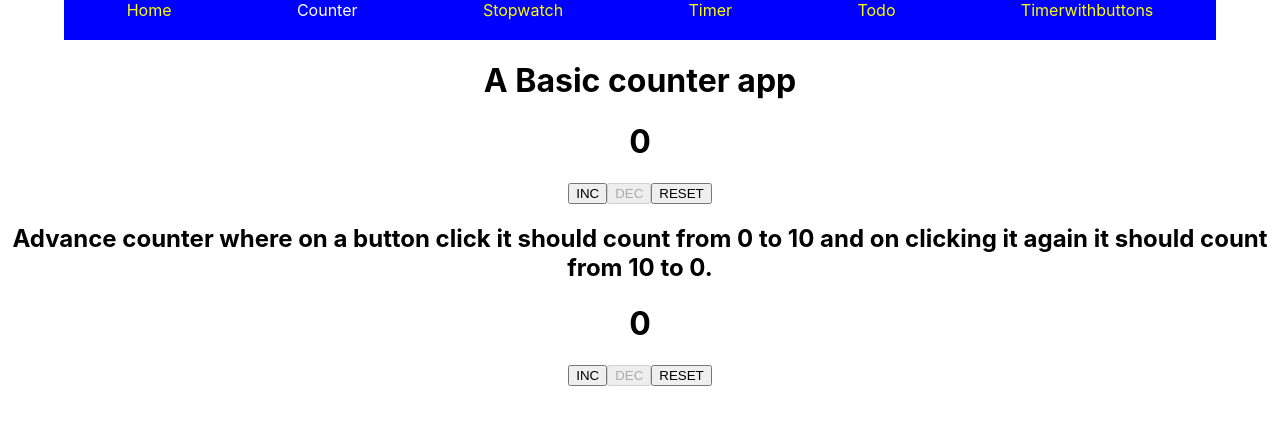
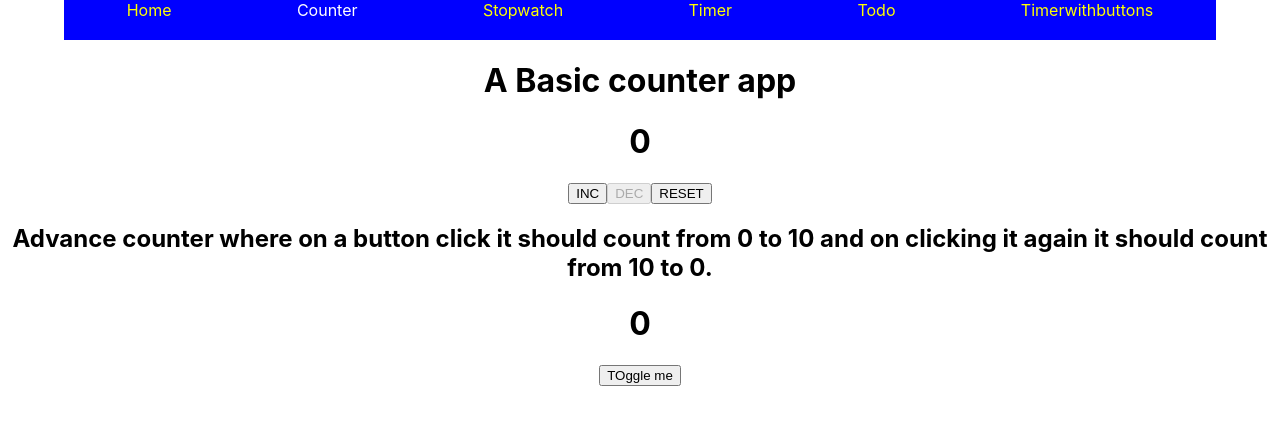
Before and after one commit to prem-sardhan/JavaScript_Interview_Prep, a React (Create React App) app in the folder counter/: page /counter in a window 1280 px wide. Shown: the top 424 px of the page. Built offline with nearby package versions, Linux system fonts and the light colour scheme.

Commit message:
adding advance counter

```diff
--- a/counter/src/Pages/Counter.js
+++ b/counter/src/Pages/Counter.js
@@ -15,15 +15,25 @@ setcount(count+1)
 
 // COde for advanced counter
 
-  const handleincr=()=>{
+  const handletoggle=()=>{
+
+if(ginti==0){
+  for (let i = 1; i <=10; i++) {
+   setTimeout(() => setginti(i),i*1000 );
+
+  }
+
+}else{
+for (let i = 10; i >= 0; i--) {
+  setTimeout(()=> setginti(i),(10-i)*1000 );
+
+}
+}
+
+
 
       }
-      const handledecr=()=>{
 
-      }
-      const handlerese=()=>{
-
-      }
 
 
 
@@ -37,9 +47,8 @@ setcount(count+1)
 
 <h2>Advance counter where on a button click it should count from 0 to 10 and on clicking it again it should count from 10 to 0.</h2>
 <h1>{ginti}</h1>
-<button onClick={handleincr}>INC</button>
-<button onClick={handledecr} disabled={count==0}>DEC</button>
-<button onClick={handlerese}>RESET</button>
+<button onClick={handletoggle}>TOggle me</button>
+
 
 
 
```
